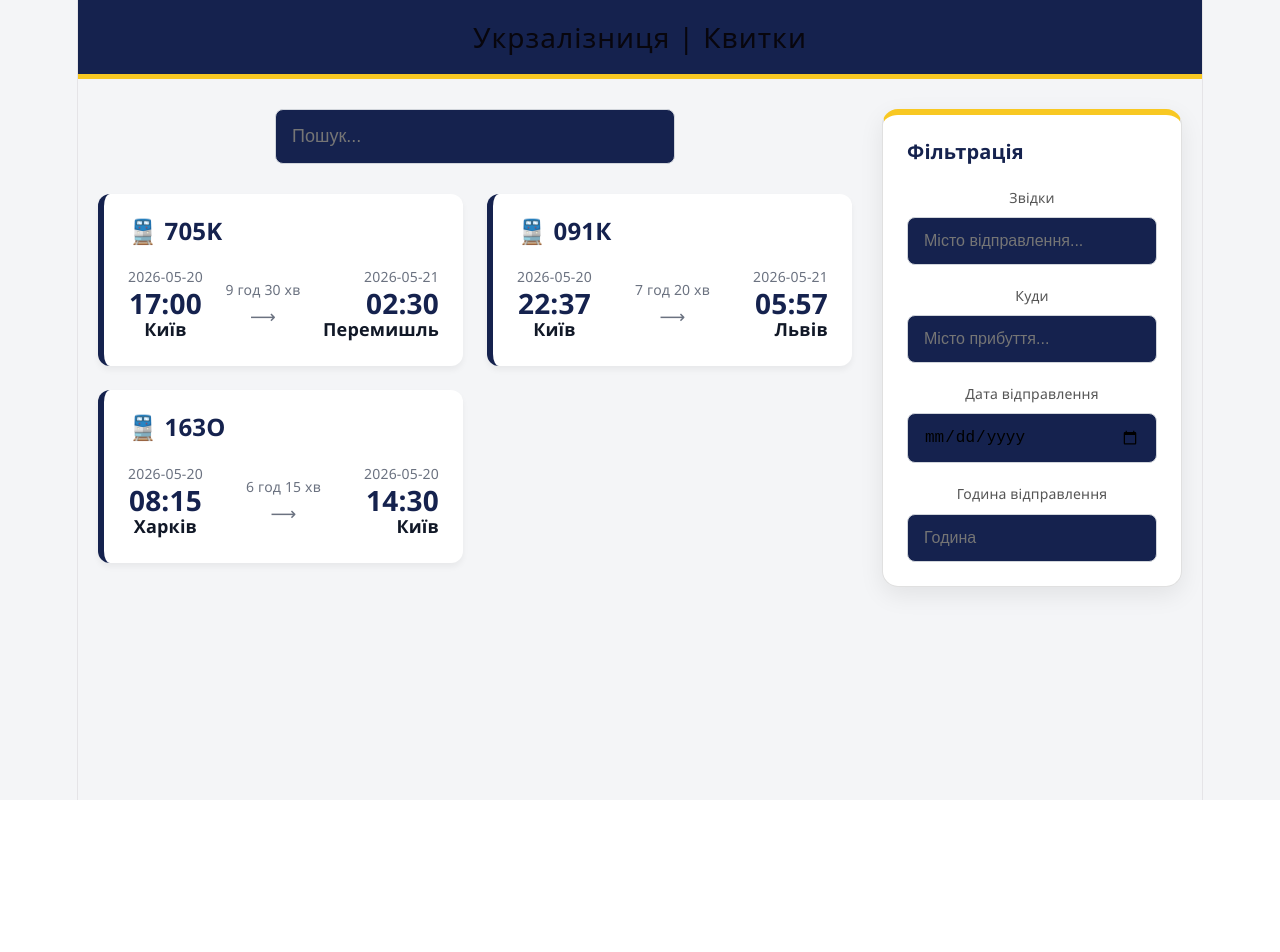
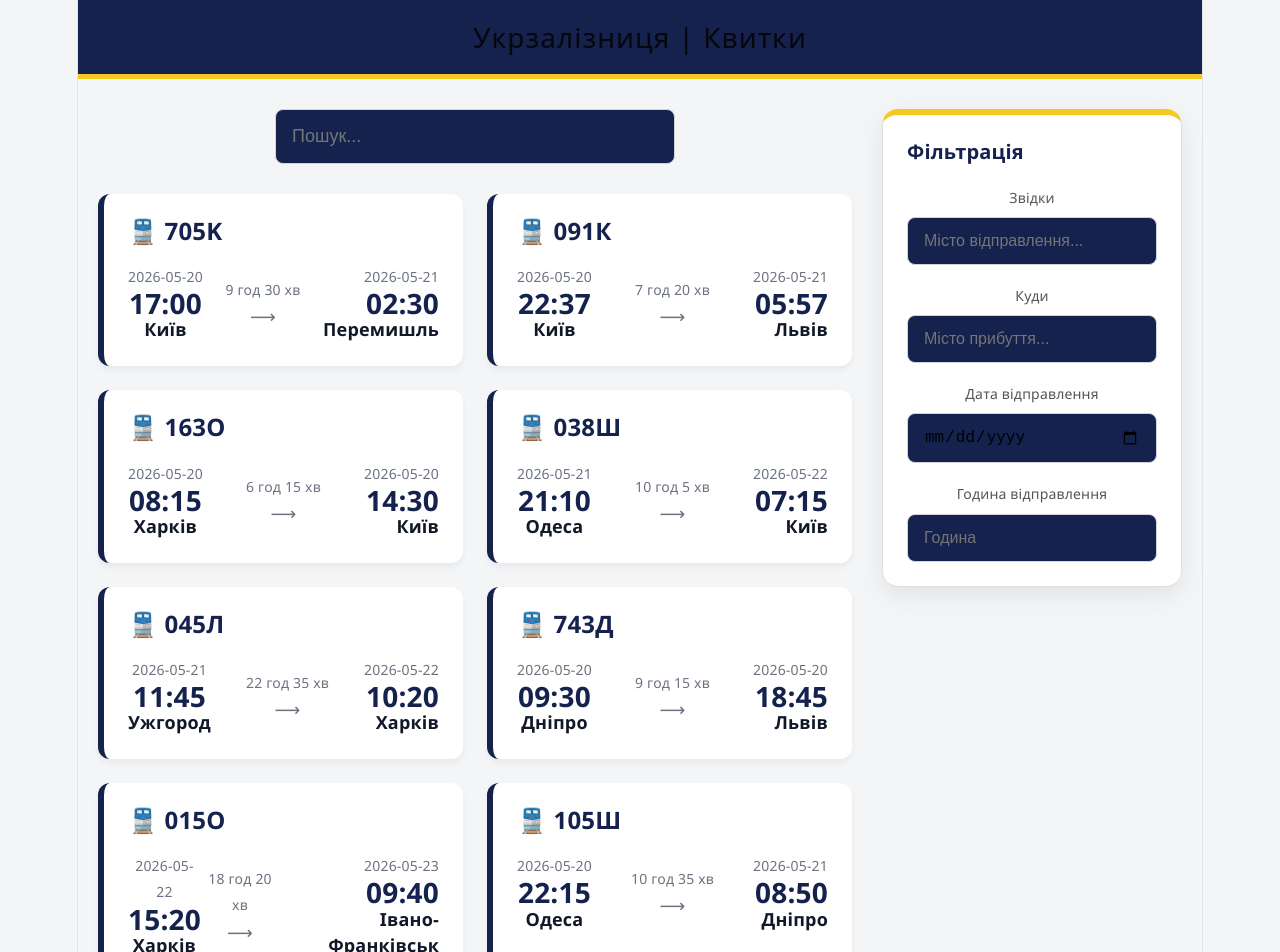
Before and after one commit to julybas/frontend_lab9-10, a React (Vite) app: page / in a window 1280 px wide. Shown: the top 952 px of the page. Before the commit the page ends 800 px from the top, so only its background shows below. Built offline with nearby package versions, Linux system fonts and the light colour scheme.

Commit message:
added to data more train options

```diff
--- a/src/data/trains.js
+++ b/src/data/trains.js
@@ -32,4 +32,81 @@
     arrivalTime: "14:30",
     duration: "6 год 15 хв",
   },
+  {
+    id: 4,
+    number: "038Ш",
+    from: "Одеса",
+    to: "Київ",
+    departureDate: "2026-05-21",
+    departureTime: "21:10",
+    arrivalDate: "2026-05-22",
+    arrivalTime: "07:15",
+    duration: "10 год 5 хв",
+  },
+  {
+    id: 5,
+    number: "045Л",
+    from: "Ужгород",
+    to: "Харків",
+    departureDate: "2026-05-21",
+    departureTime: "11:45",
+    arrivalDate: "2026-05-22",
+    arrivalTime: "10:20",
+    duration: "22 год 35 хв",
+  },
+  {
+    id: 6,
+    number: "743Д",
+    from: "Дніпро",
+    to: "Львів",
+    departureDate: "2026-05-20",
+    departureTime: "09:30",
+    arrivalDate: "2026-05-20",
+    arrivalTime: "18:45",
+    duration: "9 год 15 хв",
+  },
+  {
+    id: 7,
+    number: "015О",
+    from: "Харків",
+    to: "Івано-Франківськ",
+    departureDate: "2026-05-22",
+    departureTime: "15:20",
+    arrivalDate: "2026-05-23",
+    arrivalTime: "09:40",
+    duration: "18 год 20 хв",
+  },
+  {
+    id: 8,
+    number: "105Ш",
+    from: "Одеса",
+    to: "Дніпро",
+    departureDate: "2026-05-20",
+    departureTime: "22:15",
+    arrivalDate: "2026-05-21",
+    arrivalTime: "08:50",
+    duration: "10 год 35 хв",
+  },
+  {
+    id: 9,
+    number: "715К",
+    from: "Київ",
+    to: "Перемишль",
+    departureDate: "2026-05-21",
+    departureTime: "11:00",
+    arrivalDate: "2026-05-21",
+    arrivalTime: "20:30",
+    duration: "9 год 30 хв",
+  },
+  {
+    id: 10,
+    number: "081К",
+    from: "Київ",
+    to: "Ужгород",
+    departureDate: "2026-05-22",
+    departureTime: "18:30",
+    arrivalDate: "2026-05-23",
+    arrivalTime: "08:15",
+    duration: "13 год 45 хв",
+  },
 ];
```
